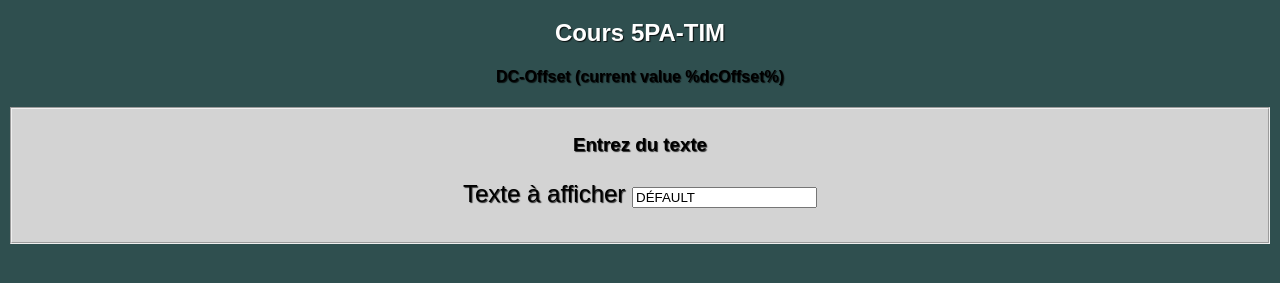
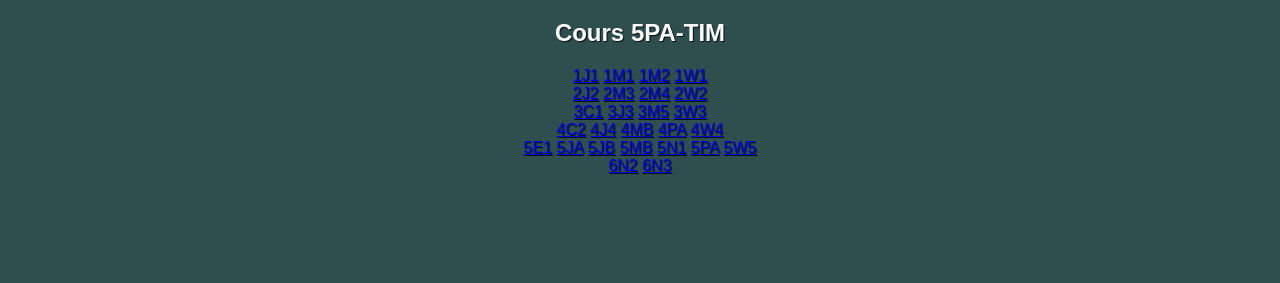
Before and after one commit to cdhyppolite/5PA-TexteDELs, a plain HTML site: page data/index.html in a window 1280 px wide. Shown: the part 93-376 px from the top of the page. Drawn offline with Linux system fonts and the light colour scheme; a web font is replaced by a local one.

Commit message:
Cours session 1 et 2

```diff
--- a/data/index.html
+++ b/data/index.html
@@ -14,30 +14,46 @@
 <body>
     <h1>Travail Pratique 1</h1>
     <h2>Cours 5PA-TIM</h2>
-
-    <section id="inscription" class="global">
-        <!-- <form action="index.html" class="formulaire"> -->
-        <form action="index.html" class="formulaire" method="get">
-            <h4>DC-Offset (current value %dcOffset%)</h4>
-            <fieldset>
-                <h3>Entrez du texte</h3>
-                <p>
-                    <label for="textChoisi">Texte à afficher</label>
-                    <input type="text" value="DÉFAULT" name="textChoisi">
-                </p>
-                <!-- <p>
-                    <label for="options">Option:<i class="fas fa-city"></i></label>
-                    <select id="options">
-                        <option value="op1">op1</option>
-                        <option value="op2">op2</option>
-                        <option value="op3">op3</option>
-                        <option value="op4">op4</option>
-                    </select>
-                </p> -->
-            </fieldset>
-        </form>
-        <!-- <div class="valider" onclick="alert('Nous vous informerons par courriel lorsque nous aurons plus de stock.')">Confirmer l'inscription</div> -->
-    </section>
+    <div class="listeCours">
+        <div class="session 1">
+            <a href="/1J1">1J1</a>
+            <a href="/1M1">1M1</a>
+            <a href="/1M2">1M2</a>
+            <a href="/1W1">1W1</a>
+        </div>
+        <div class="session 2">
+            <a href="/2J2">2J2</a>
+            <a href="/2M3">2M3</a>
+            <a href="/2M4">2M4</a>
+            <a href="/2W2">2W2</a>
+        </div>
+        <div class="session 3">
+            <a href="/3C1">3C1</a>
+            <a href="/3J3">3J3</a>
+            <a href="/3M5">3M5</a>
+            <a href="/3W3">3W3</a>
+        </div>
+        <div class="session 4">
+            <a href="/4C2">4C2</a>
+            <a href="/4J4">4J4</a>
+            <a href="/4MB">4MB</a>
+            <a href="/4PA">4PA</a>
+            <a href="/4W4">4W4</a>
+        </div>
+        <div class="session 5">
+            <a href="/5E1">5E1</a>
+            <a href="/5JA">5JA</a>
+            <a href="/5JB">5JB</a>
+            <a href="/5MB">5MB</a>
+            <a href="/5N1">5N1</a>
+            <a href="/5PA">5PA</a>
+            <a href="/5W5">5W5</a>
+        </div>
+        <div class="session 6">
+            <a href="/6N2">6N2</a>
+            <a href="/6N3">6N3</a>
+        </div>
+    </div>
 </body>
 
 </html>
```
Also changed, not shown: 1 other file.
